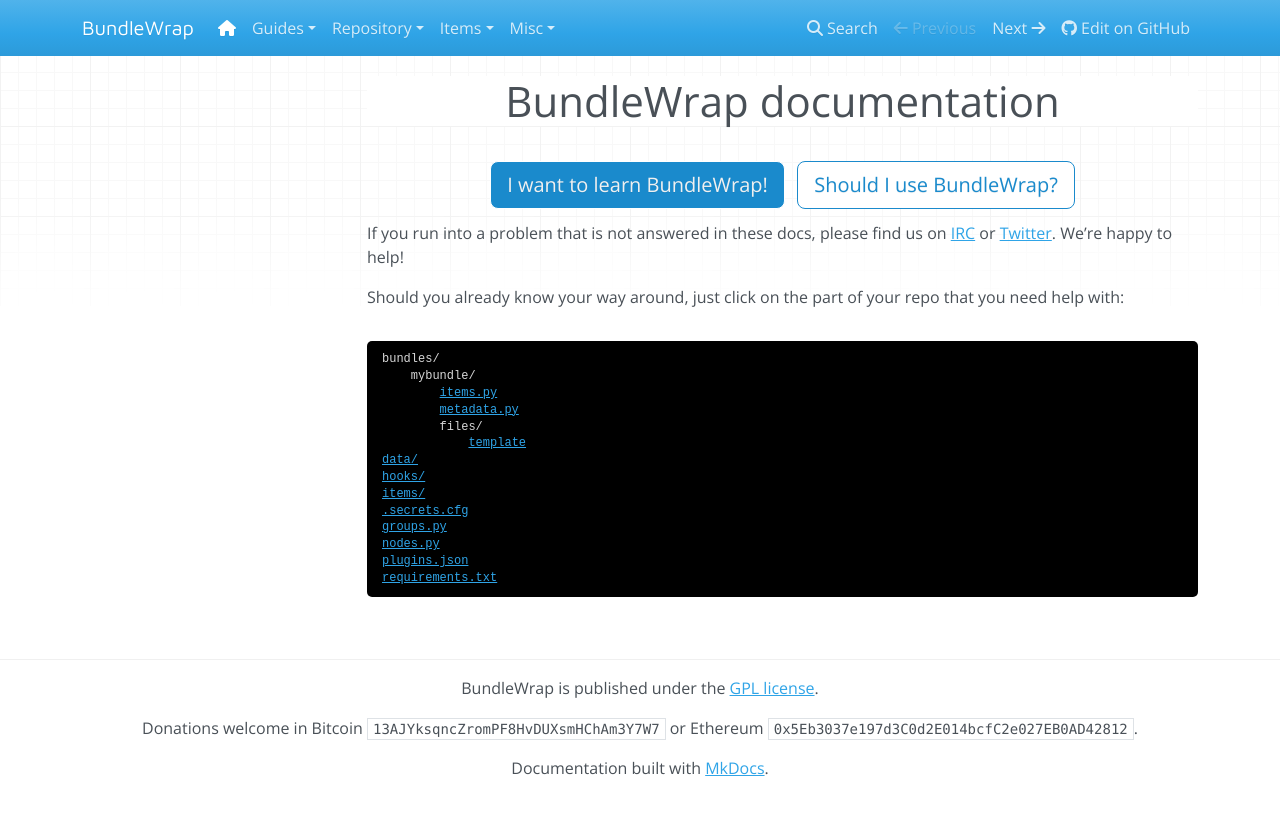
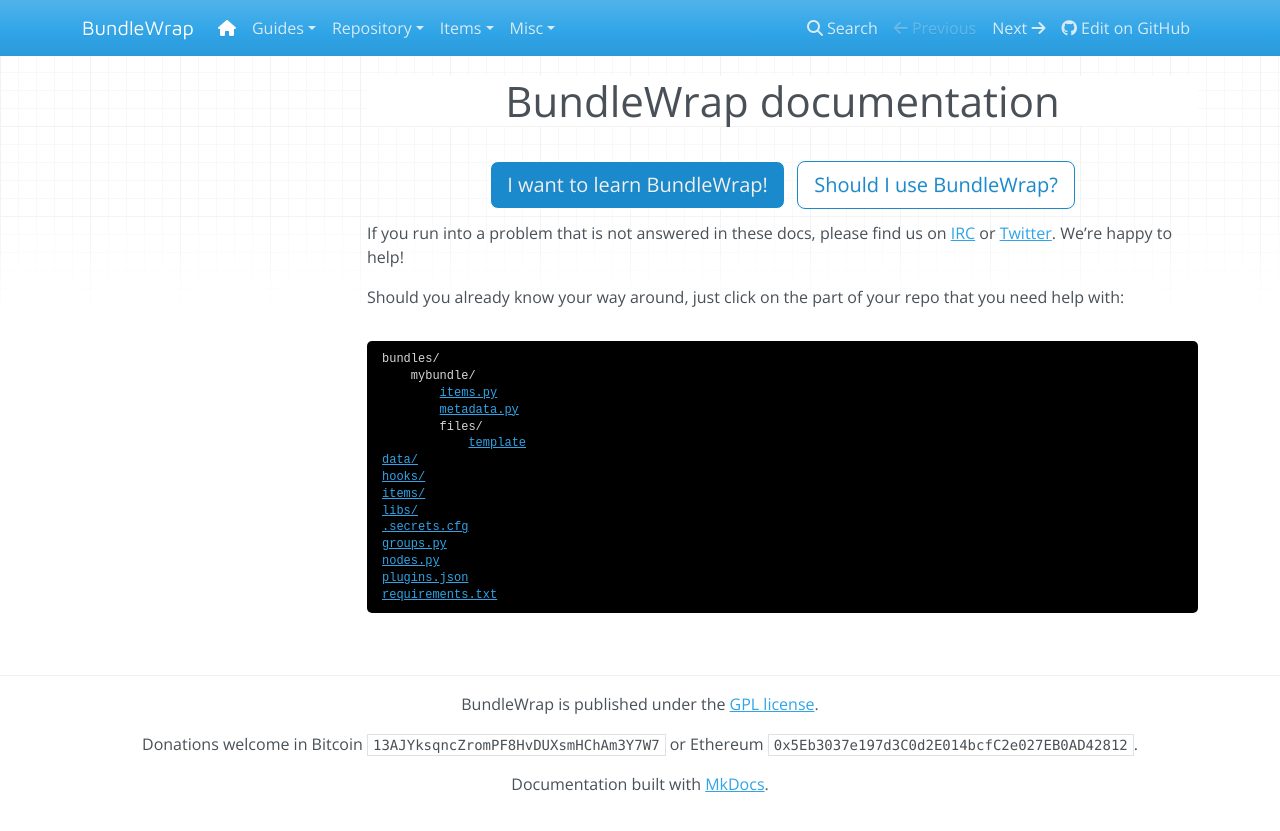
Before and after one commit to bundlewrap/bundlewrap, an MkDocs documentation site: the page built from docs/content/index.md, in a window 1280 px wide. Shown: the top 831 px of the page. Built offline with MkDocs 1.6.1, drawn with Linux system fonts in a browser that asks for light colours; nearby versions of some CDN libraries; old or Windows-style settings are respelled for this version of MkDocs.

Commit message:
docs: added libs to repo index

```diff
--- a/docs/content/index.md
+++ b/docs/content/index.md
@@ -25,6 +25,7 @@
 <a href="/items/file/#source">data/</a>
 <a href="/repo/hooks">hooks/</a>
 <a href="/guide/dev_item">items/</a>
+<a href="/repo/libs">libs/</a>
 <a href="/guide/secrets">.secrets.cfg</a>
 <a href="/repo/groups.py">groups.py</a>
 <a href="/repo/nodes.py">nodes.py</a>
```
